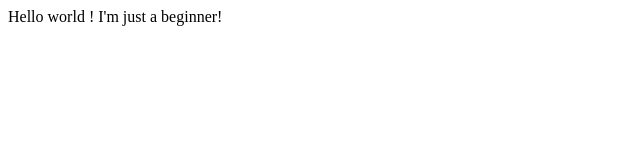
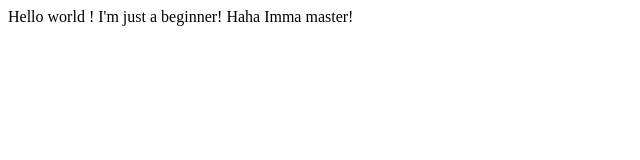
Before and after one commit to Taymyinl/TestRepo, a plain HTML site: page index.html in a window 1280 px wide. Shown: the whole page, without its empty margins (0-640 px from the left). Drawn offline with Linux system fonts and the light colour scheme.

Commit message:
Imma Pro.

```diff
--- a/index.html
+++ b/index.html
@@ -3,5 +3,6 @@
 <body>
 Hello world !
 I'm just a beginner!
+Haha Imma master!
 </body>
 </html>
```
